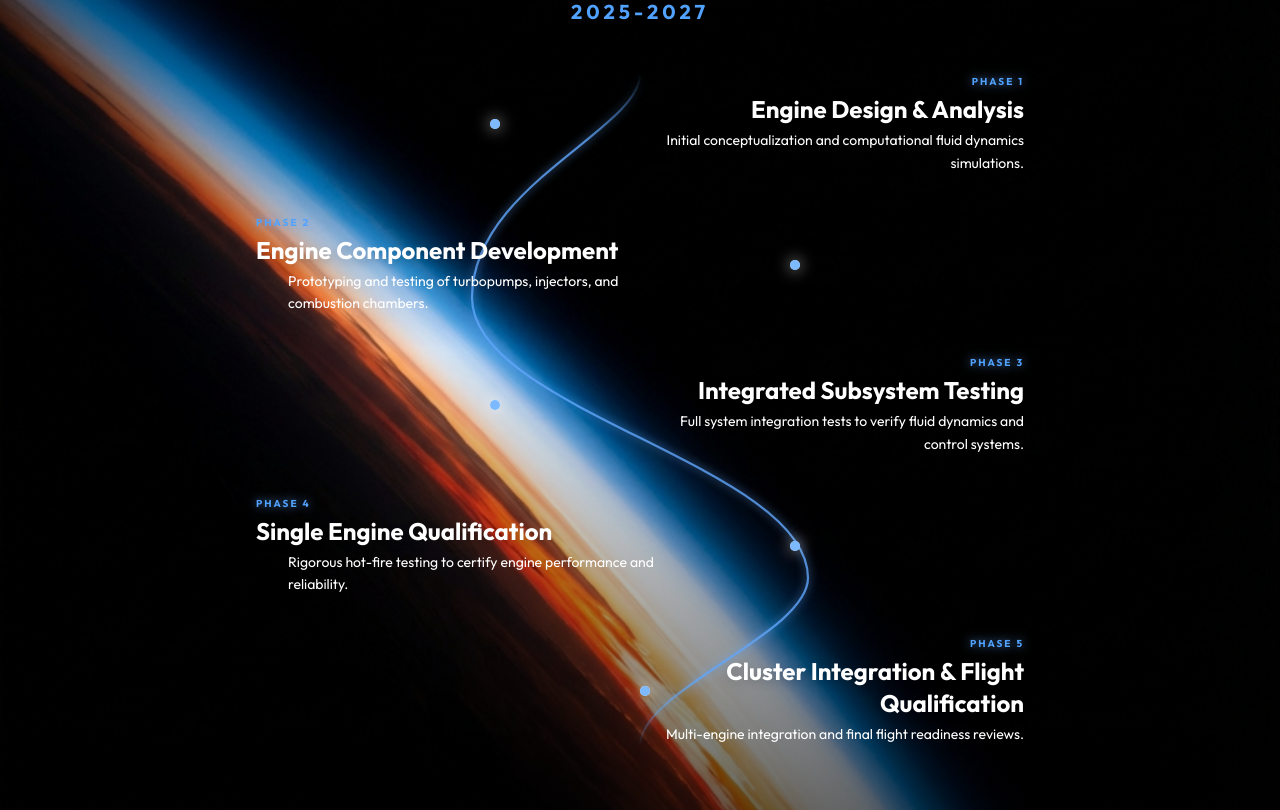
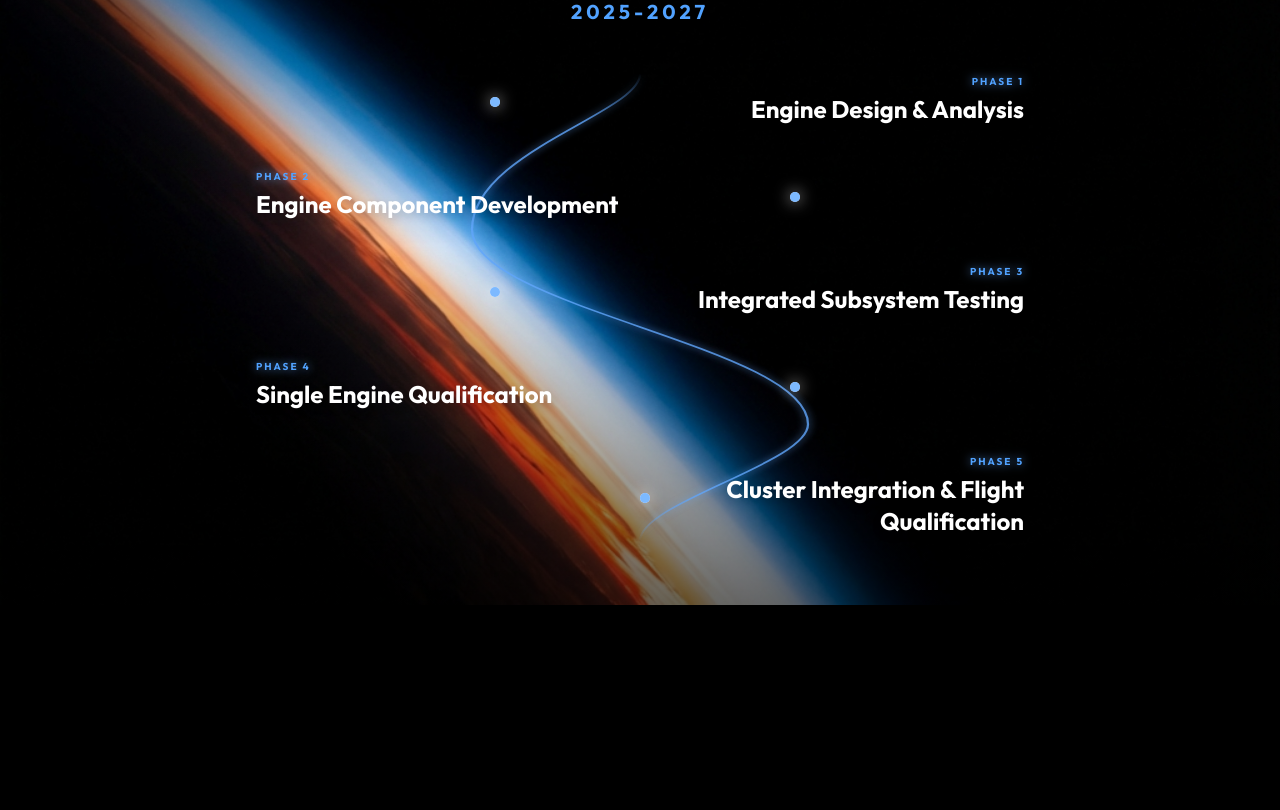
Before and after one commit to Ashwin-07-03/Cosmic-Blue, a Next.js app: page /mission in a window 1280 px wide. Shown: the part 1652-2462 px from the top of the page. After the commit the page ends 2257 px from the top, so only its background shows below. Built offline with nearby package versions, Linux system fonts and the light colour scheme.

Commit message:
Remove phase descriptions from Mission page roadmap

```diff
--- a/src/app/mission/page.tsx
+++ b/src/app/mission/page.tsx
@@ -162,11 +162,11 @@ export default function MissionPage() {
 
                         <div className="space-y-10 relative">
                             {[
-                                { phase: "Phase 1", title: "Engine Design & Analysis", desc: "Initial conceptualization and computational fluid dynamics simulations." },
-                                { phase: "Phase 2", title: "Engine Component Development", desc: "Prototyping and testing of turbopumps, injectors, and combustion chambers." },
-                                { phase: "Phase 3", title: "Integrated Subsystem Testing", desc: "Full system integration tests to verify fluid dynamics and control systems." },
-                                { phase: "Phase 4", title: "Single Engine Qualification", desc: "Rigorous hot-fire testing to certify engine performance and reliability." },
-                                { phase: "Phase 5", title: "Cluster Integration & Flight Qualification", desc: "Multi-engine integration and final flight readiness reviews." }
+                                { phase: "Phase 1", title: "Engine Design & Analysis" },
+                                { phase: "Phase 2", title: "Engine Component Development" },
+                                { phase: "Phase 3", title: "Integrated Subsystem Testing" },
+                                { phase: "Phase 4", title: "Single Engine Qualification" },
+                                { phase: "Phase 5", title: "Cluster Integration & Flight Qualification" }
                             ].map((item, index) => (
                                 <motion.div
                                     key={index}
@@ -185,14 +185,7 @@ export default function MissionPage() {
                                             <h4 className="text-xl md:text-2xl font-bold text-white mb-1 drop-shadow-lg">
                                                 {item.title}
                                             </h4>
-                                            <p className="text-white text-sm leading-relaxed max-w-sm ml-0 md:ml-auto md:mr-0">
-                                                {index % 2 !== 0 && (
-                                                    <span className="md:ml-0 md:mr-auto block">{item.desc}</span>
-                                                )}
-                                                {index % 2 === 0 && (
-                                                    <span className="block">{item.desc}</span>
-                                                )}
-                                            </p>
+
                                         </div>
                                     </div>
 
```
